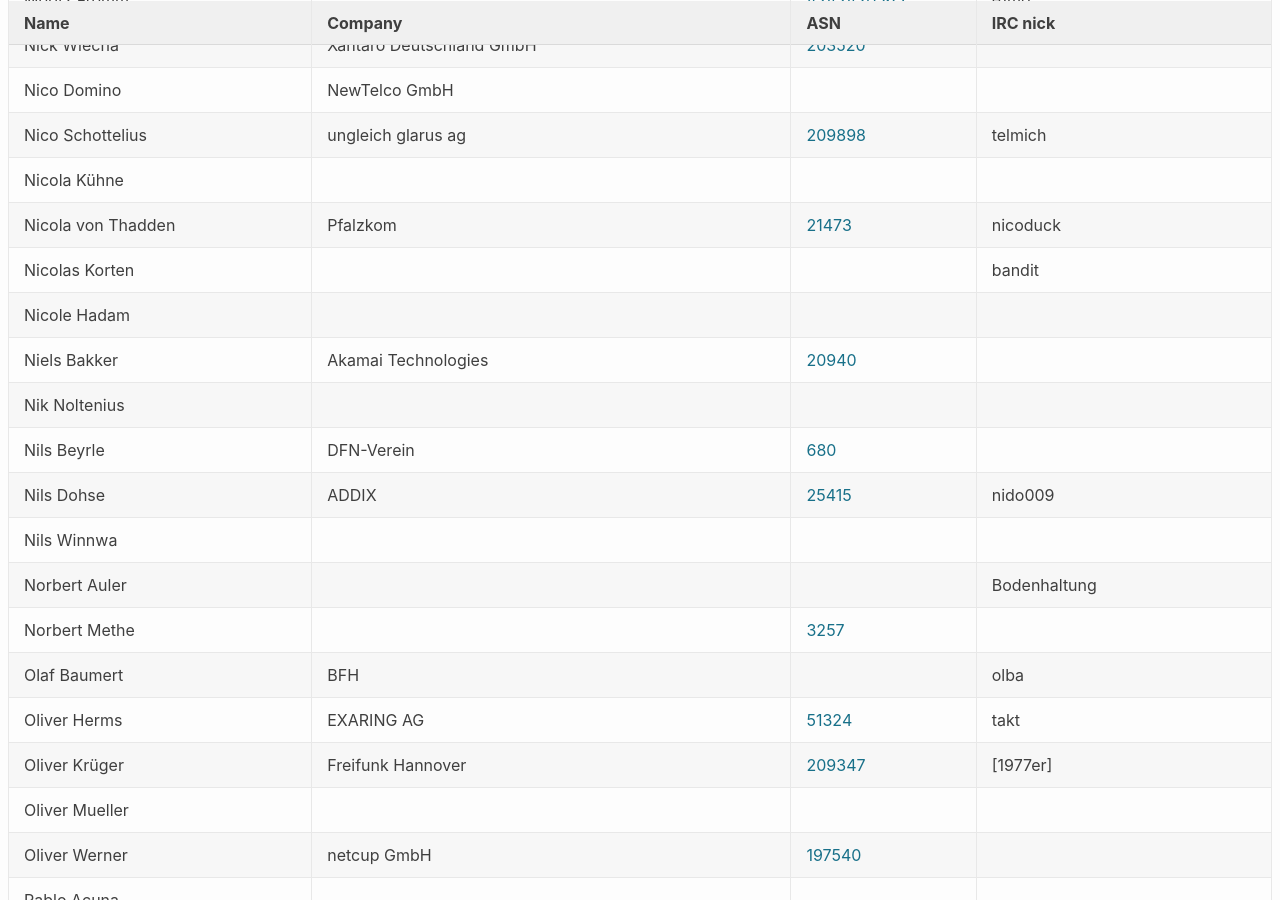
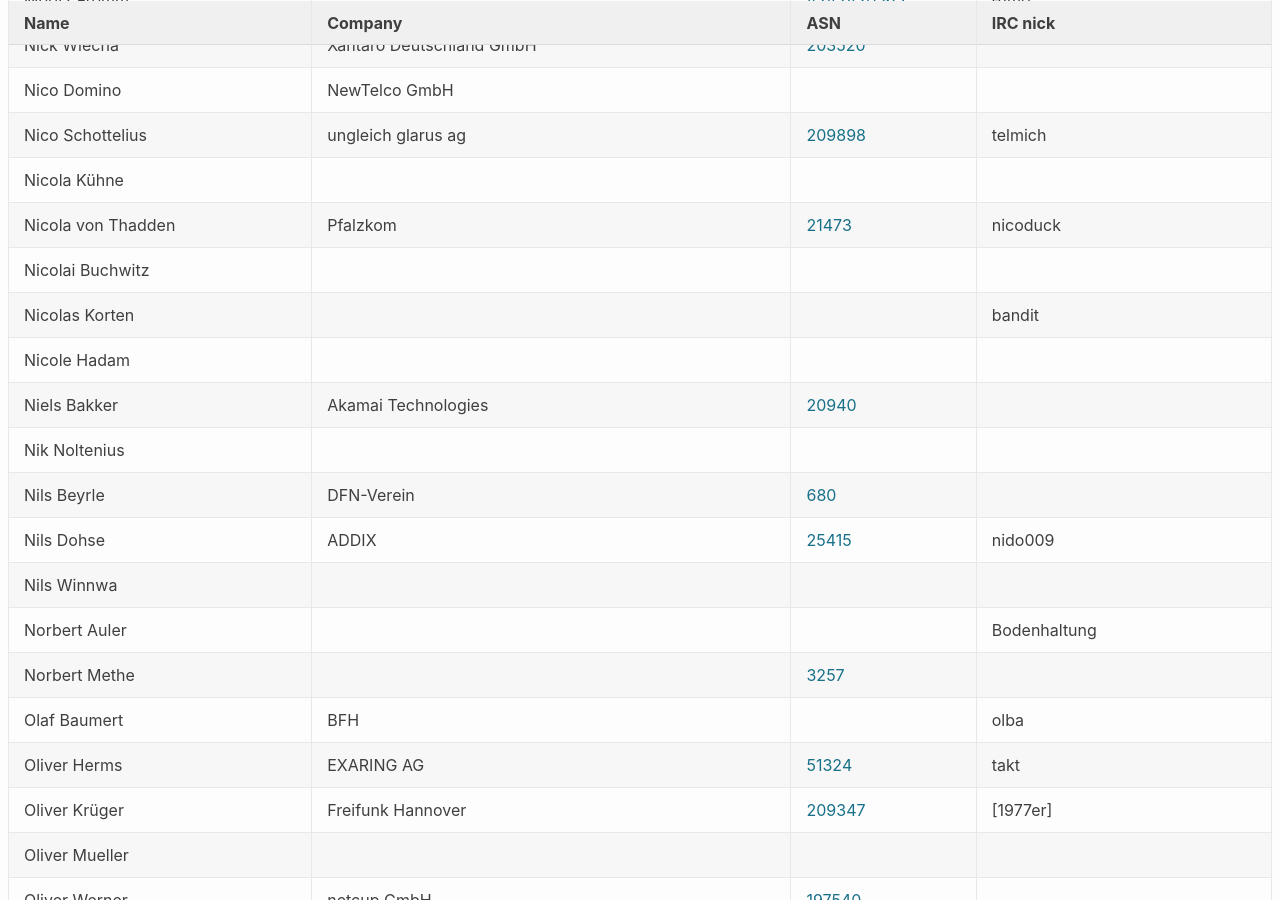
Before and after one commit to denog/pretix-attendeelist, a Jekyll site: the page built from index.markdown, in a window 1280 px wide and 900 px high, scrolled down 14746 px. Built offline with Jekyll 4.4.1, drawn with Linux system fonts in a browser that asks for light colours.

Commit message:
Latest data: Wed Nov  4 18:30:11 UTC 2020

```diff
--- a/_data/attendees.json
+++ b/_data/attendees.json
@@ -1872,6 +1872,12 @@
     "asn": null
   },
   {
+    "name": "Nicolai Buchwitz",
+    "company": null,
+    "irc": null,
+    "asn": null
+  },
+  {
     "name": "Nicola Kühne",
     "company": null,
     "irc": null,
```
